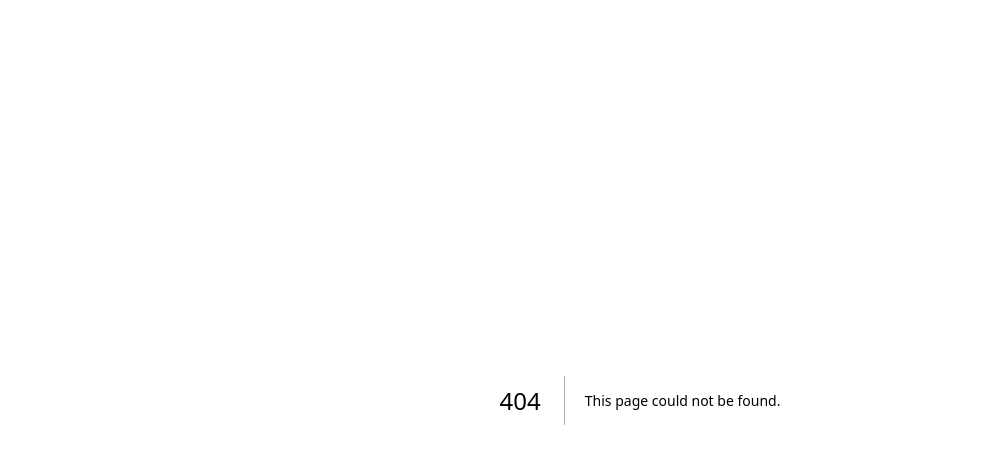
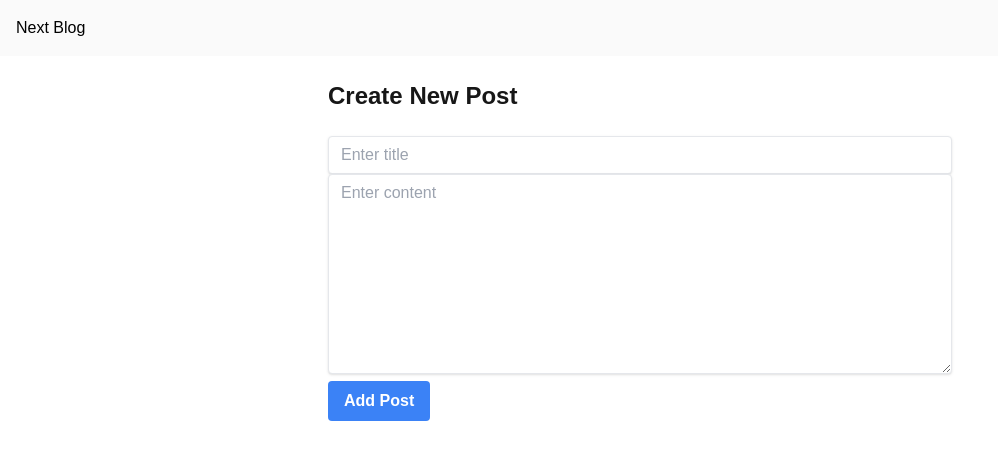
Before and after one commit to KshitijKardle/Dear-Diary, a Next.js app: page /post in a window 1280 px wide. Before the commit this address had no page. Shown: the top 464 px of the page, without its empty margins (0-998 px from the left). Built offline with nearby package versions, Linux system fonts and the light colour scheme.

Commit message:
added post page

```diff
--- a/app/components/Card.jsx
+++ b/app/components/Card.jsx
@@ -2,7 +2,7 @@ import React from "react";
 
 const Card = ({ title, content }) => {
   return (
-    <div className="bg-white rounded-lg shadow-md p-6 mb-4 hover:shadow-lg transition-shadow max-w-sm">
+    <div className="bg-white rounded-lg shadow-md p-6  mb-4 hover:shadow-lg transition-shadow max-w-sm  overflow-hidden text-ellipsis line-clamp-4">
       <h2 className="text-xl font-semibold mb-3 text-gray-800">{title}</h2>
       <p className="text-gray-600">{content}</p>
     </div>
--- /dev/null
+++ b/app/components/Input.jsx
@@ -0,0 +1,32 @@
+import React from "react";
+
+const Input = ({
+  label,
+  type = "text",
+  value,
+  onChange,
+  isTextArea = false,
+}) => {
+  return (
+    <div>
+      {isTextArea ? (
+        <textarea
+          className="shadow appearance-none border rounded w-full py-2 px-3 text-gray-700 leading-tight focus:outline-none focus:shadow-outline min-h-[200px]"
+          value={value}
+          onChange={onChange}
+          placeholder={`Enter ${label.toLowerCase()}`}
+        />
+      ) : (
+        <input
+          type={type}
+          className="shadow appearance-none border rounded w-full py-2 px-3 text-gray-700 leading-tight focus:outline-none focus:shadow-outline"
+          value={value}
+          onChange={onChange}
+          placeholder={`Enter ${label.toLowerCase()}`}
+        />
+      )}
+    </div>
+  );
+};
+
+export default Input;
--- a/app/page.js
+++ b/app/page.js
@@ -1,29 +1,36 @@
+'use client';
 import Navbar from "./components/Navbar";
 import Card from "./components/Card";
+import axios from "axios";
+import { useState, useEffect } from "react";
 
 export default function Home() {
+  const [posts, setPosts] = useState([]);
+
+  useEffect(() => {
+    const fetchPosts = async () => {
+      try {
+        const response = await axios.get('/api/pages');
+        setPosts(response.data.data);
+      } catch (error) {
+        console.error('Error fetching posts:', error);
+      }
+    };
+
+    fetchPosts();
+  }, []);
+
   return (
     <>
       <Navbar></Navbar>
-      <div className="display flex flex-wrap justify-between px-6 mt-4 ">
-        <Card
-          title="This is a title"
-          content="lorem ipsum dolor sit amet consectetur adipisicing elit. Quisquam, quas.
-          lorem ipsum dolor sit amet consectetur adipisicing elit. Quisquam, quas
-          lorem ipsum dolor sit amet consectetur adipisicing elit. Quisquam, quas.lorem ipsum dolor sit amet consectetur adipisicing elit. Quisquam, quas"
-        ></Card>
-        <Card
-          title="This is a title"
-          content="lorem ipsum dolor sit amet consectetur adipisicing elit. Quisquam, quas."
-        ></Card>
-        <Card
-          title="This is a title"
-          content="lorem ipsum dolor sit amet consectetur adipisicing elit. Quisquam, quas"
-        ></Card>
-        <Card
-          title="This is a title"
-          content="lorem ipsum dolor sit amet consectetur adipisicing elit. Quisquam, quas"
-        ></Card>
+      <div className="display flex flex-wrap justify-between px-6 mt-4">
+        {posts.map((post, index) => (
+          <Card
+            key={post.id || index}
+            title={post.title}
+            content={post.content}
+          />
+        ))}
       </div>
     </>
   );
--- /dev/null
+++ b/app/post/page.jsx
@@ -0,0 +1,60 @@
+"use client";
+import { useState } from "react";
+import Input from "../components/Input";
+import axios from "axios";
+import { useRouter } from "next/navigation";
+import Navbar from "../components/Navbar";
+
+export default function CreatePost() {
+  const router = useRouter();
+  const [formData, setFormData] = useState({
+    title: "",
+    content: "",
+  });
+
+  const handleChange = (e, field) => {
+    setFormData({
+      ...formData,
+      [field]: e.target.value,
+    });
+  };
+
+  const handleSubmit = async (e) => {
+    e.preventDefault();
+    try {
+      await axios.post("/api/pages", formData);
+      router.push("/");
+      router.refresh();
+    } catch (error) {
+      console.error("Error creating post:", error);
+    }
+  };
+
+  return (
+    <>
+      <Navbar />
+      <div className="max-w-2xl mx-auto p-6">
+        <h1 className="text-2xl font-bold mb-6">Create New Post</h1>
+        <form onSubmit={handleSubmit}>
+          <Input
+            label="Title"
+            value={formData.title}
+            onChange={(e) => handleChange(e, "title")}
+          />
+          <Input
+            label="Content"
+            value={formData.content}
+            onChange={(e) => handleChange(e, "content")}
+            isTextArea={true}
+          />
+          <button
+            type="submit"
+            className="bg-blue-500 hover:bg-blue-700 text-white font-bold py-2 px-4 rounded focus:outline-none focus:shadow-outline"
+          >
+            Add Post
+          </button>
+        </form>
+      </div>
+    </>
+  );
+}
--- a/package.json
+++ b/package.json
@@ -10,6 +10,7 @@
   },
   "dependencies": {
     "@prisma/client": "^5.22.0",
+    "axios": "^1.7.7",
     "next": "15.0.3",
     "prisma": "^5.22.0",
     "react": "19.0.0-rc-66855b96-20241106",
```
Also changed, not shown: 2 other files (tests, documents, lock files or other folders).
